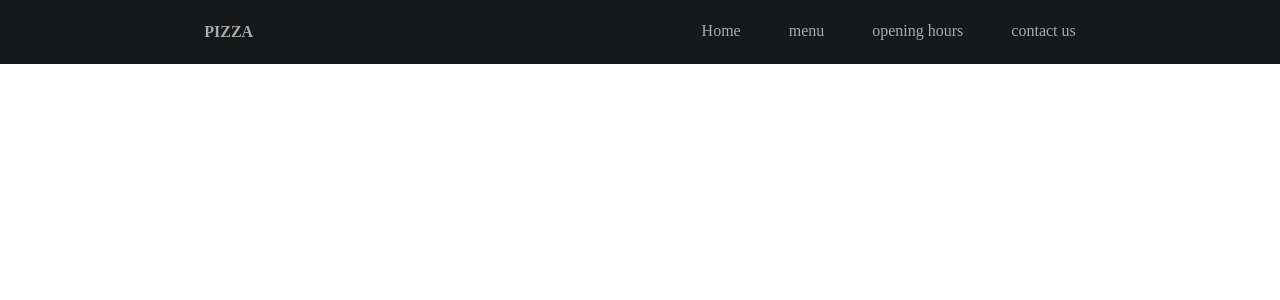
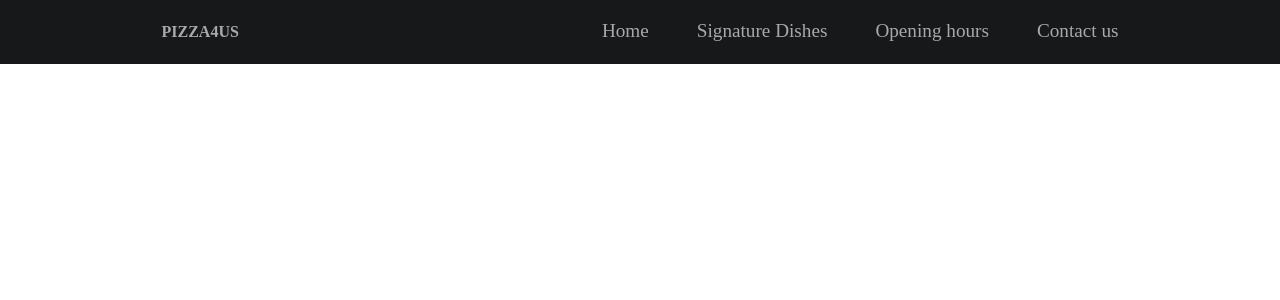
Before and after one commit to a-sha0234/Restaurent-landing-page, a React (Create React App) app: page / in a window 1280 px wide. Shown: the top 300 px of the page. Built offline with nearby package versions, Linux system fonts and the light colour scheme.

Commit message:
create a class for styling

```diff
--- a/src/components/Navbar.js
+++ b/src/components/Navbar.js
@@ -17,24 +17,32 @@ export default function Navbar() {
 
   return (
     <nav className="nav">
-      <a href="#" className="nav__brand">
-        pizza
+      <a href="#home" className="nav__brand">
+        pizza4us
       </a>
       <ul className={navActive}>
         <li className="nav__item">
-          <a href="#">Home</a>
+          <a href="#home" className="nav__link">
+            Home
+          </a>
         </li>
         <li className="nav__item">
           {" "}
-          <a href="#">menu</a>
+          <a href="#dishes" className="nav__link">
+            Signature Dishes
+          </a>
         </li>
         <li className="nav__item">
           {" "}
-          <a href="#">opening hours</a>
+          <a href="#openTimes" className="nav__link">
+            Opening hours
+          </a>
         </li>
         <li className="nav__item">
           {" "}
-          <a href="#">contact us</a>
+          <a href="#contact" className="nav__link">
+            Contact us
+          </a>
         </li>
       </ul>
 
```
